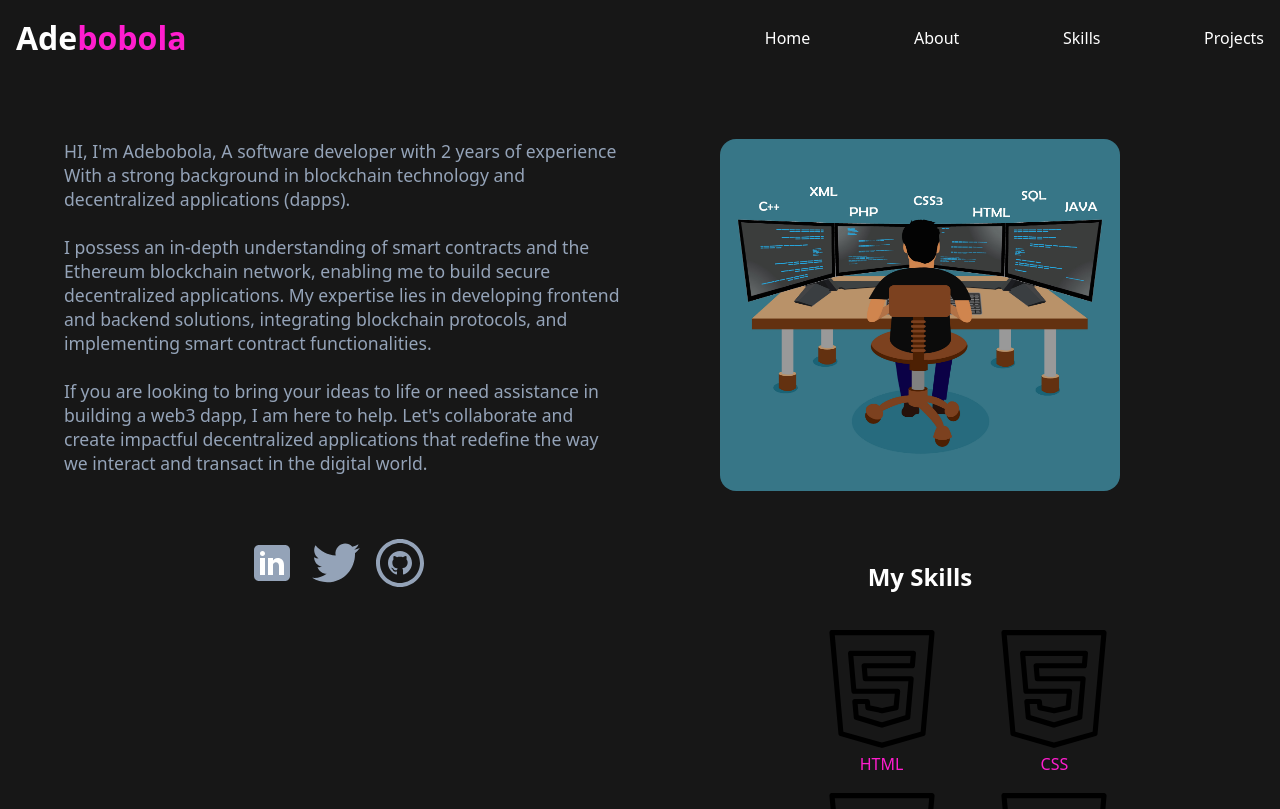
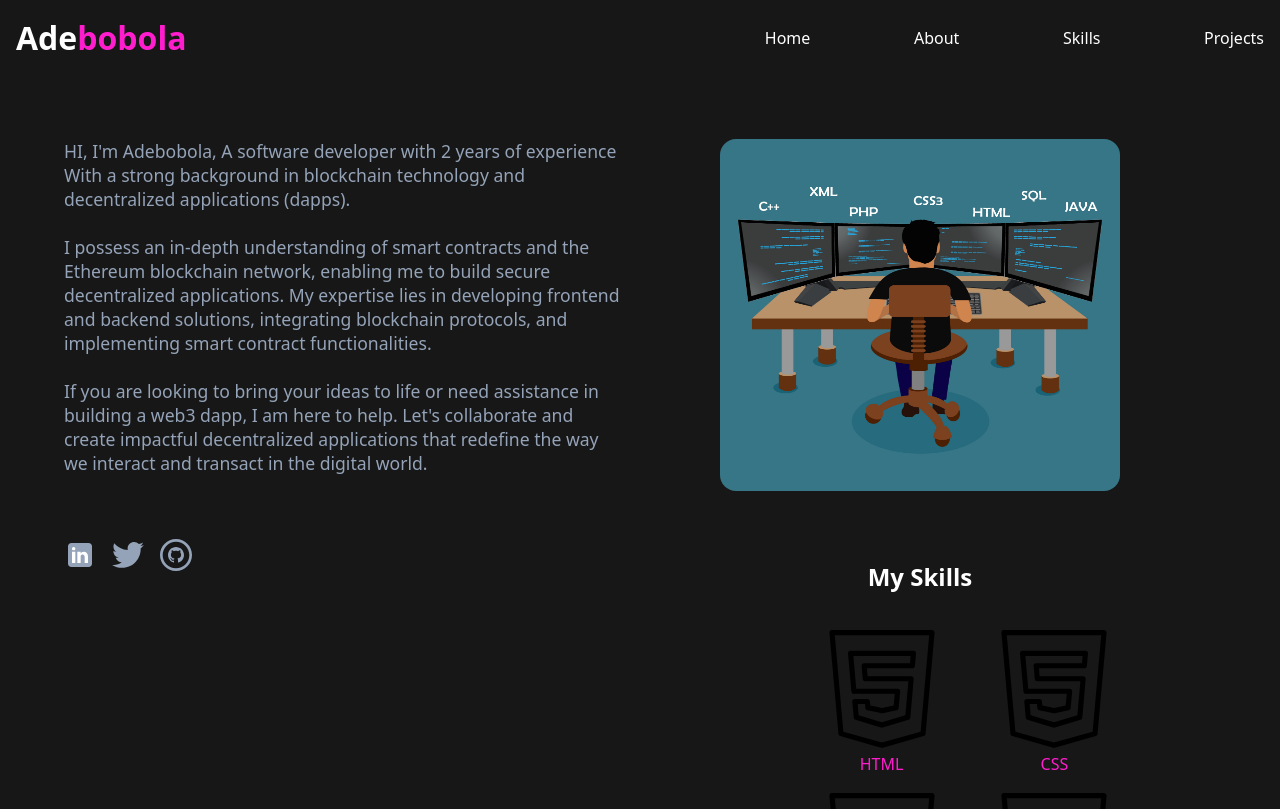
Before and after one commit to Adebobola01/my-portfolio, a React (Create React App) app: page / in a window 1280 px wide. Built offline with nearby package versions, Linux system fonts and the light colour scheme.

Commit message:
fix: socials

```diff
--- a/src/Components/Intro/intro.module.scss
+++ b/src/Components/Intro/intro.module.scss
@@ -13,11 +13,13 @@
 
 .socials{
     margin-top: 4rem;
+    display: flex;
+    justify-content: flex-start;
     a{
         margin-right: 1rem;
         img{
-            width: 3rem;
-            height: 3rem;
+            width: 2rem;
+            height: 2rem;
         }
     }
 }
```
